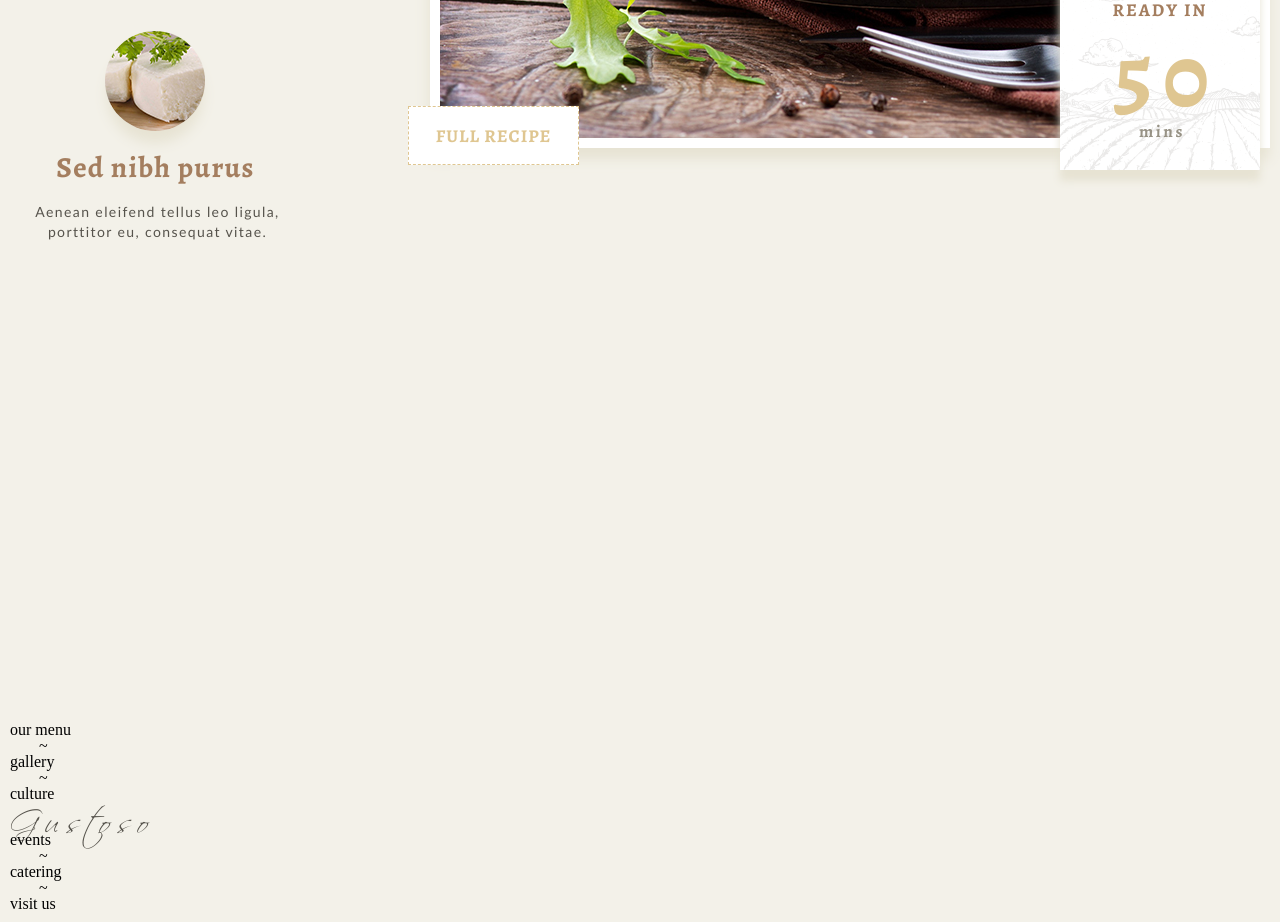
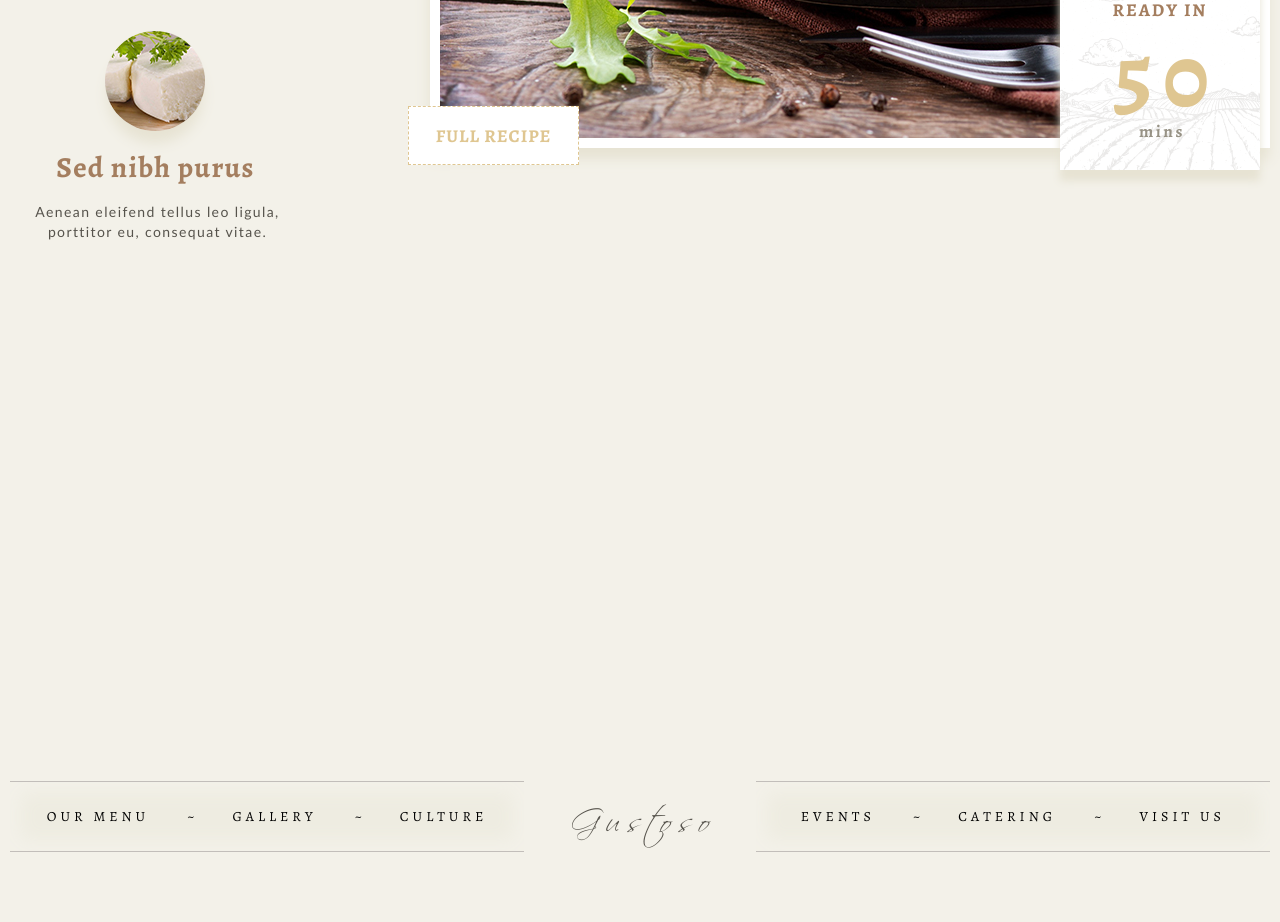
Before and after one commit to Darynalukianets/Bakery, a website: page src/index.html in a window 1280 px wide. Shown: the part 3843-4765 px from the top of the page. Drawn offline with nearby package versions, Linux system fonts and the light colour scheme; files that its build step writes are made by us from their sources; files whose address does not match are found by name.

Commit message:
Footer styles for DesktopL added

```diff
--- a/src/assets/styles/base/colors.scss
+++ b/src/assets/styles/base/colors.scss
@@ -25,3 +25,4 @@ $bone: #d5d3cb;
 $boneAboutBorders: #d7d5ca;
 //"Special" shdows
 $lightShadow: #e7e3d3;
+$ftNavBckgr: #eeece1;
--- a/src/assets/styles/helpers/placeholders.scss
+++ b/src/assets/styles/helpers/placeholders.scss
@@ -2,6 +2,7 @@
   font-family: "Scriptina Regular";
   letter-spacing: 9px;
   font-size: 30px;
+  text-transform: none;
 }
 
 %nav {
--- a/src/components/layouts/footer/footer.html
+++ b/src/components/layouts/footer/footer.html
@@ -1,18 +1,22 @@
-<footer class="content-wrapper">
+<footer class="footer content-wrapper">
     <!--под вопросом - будет ли футер и его содержимое всегда такой же ширины как content-wrapper для других блоков. При необходимости - содать еще один блок-->
   <ul class="ft-nav">
     <!-- с помощью :before или :after реализовать расзделительные знаки-->
-    <li class="ft-nav_item"><a href="" class="footer__nav__link">our menu</a></li>
-    <li class="hd-nav_separator">~</li>
-    <li class="ft-nav_item"><a href="" class="footer__nav__link">gallery</a></li>
-    <li class="hd-nav_separator">~</li>
-    <li class="ft-nav_item"><a href="" class="footer__nav__link">culture</a></li>
-    <li class="ft-logo">Gustoso</li>
+    <li class="ft-nav_item"><a href="">our menu</a></li>
+    <li class="ft-nav_separator">~</li>
+    <li class="ft-nav_item"><a href="">gallery</a></li>
+      <li class="ft-nav_separator">~</li>
+    <li class="ft-nav_item"><a href="">culture</a></li>
+
     <!--если item в футере будет иметь только свойство display - сделать общий класс nav)_item и использовать его в обоих местах-->
-    <li class="ft-nav_item"><a href="" class="footer__nav__link">events</a></li>
-    <li class="hd-nav_separator">~</li>
-    <li class="ft-nav_item"><a href="" class="footer__nav__link">catering</a></li>
-    <li class="hd-nav_separator">~</li>
-    <li class="ft-nav_item"><a href="" class="footer__nav__link">visit us</a></li>
+  </ul>
+  <div class="ft-logo">Gustoso</div>
+  <ul class="ft-nav">
+    <!--если item в футере будет иметь только свойство display - сделать общий класс nav)_item и использовать его в обоих местах-->
+    <li class="ft-nav_item"><a href="">events</a></li>
+    <li class="ft-nav_separator">~</li>
+    <li class="ft-nav_item"><a href="">catering</a></li>
+    <li class="ft-nav_separator">~</li>
+    <li class="ft-nav_item"><a href="">visit us</a></li>
   </ul>
 </footer>
--- a/src/components/layouts/footer/footer.scss
+++ b/src/components/layouts/footer/footer.scss
@@ -1,3 +1,11 @@
+.ft-nav {
+  @extend %nav;
+}
+
+.ft-nav_separator {
+  @extend %nav-separator;
+}
+
 .ft-logo {
   @extend %logo;
   color: $h2DarkGrey;
@@ -12,7 +20,37 @@
 // desktopL
 @media (min-width: 1260px) {
 
-  .hd-nav_item {
+  .footer {
+    padding-bottom: 70px;
+  }
+
+  .ft-nav {
+    width: 40.8%;
     display: inline-block;
+    margin-top: 59px;
+    text-align: center;
+    border-top: 1px solid $lightGrey;
+    border-bottom: 1px solid $lightGrey;
+    //text-shadow: 0px 0px 30px $iconShadowBrown;
+    background-color: $ftNavBckgr;
+    box-shadow: inset 0px 0px 17px 11px $bodyBckgrColor;
+  }
+
+  .ft-nav_item {
+    display: inline-block;
+
+    a {
+      line-height: 69px;
+    }
+  }
+
+  .ft-nav_separator {
+    padding: 0 6.1%;
+  }
+
+  .ft-logo {
+    display: inline-block;
+    padding: 0 34px 21px 43px;
+    vertical-align: bottom;
   }
 }
```
